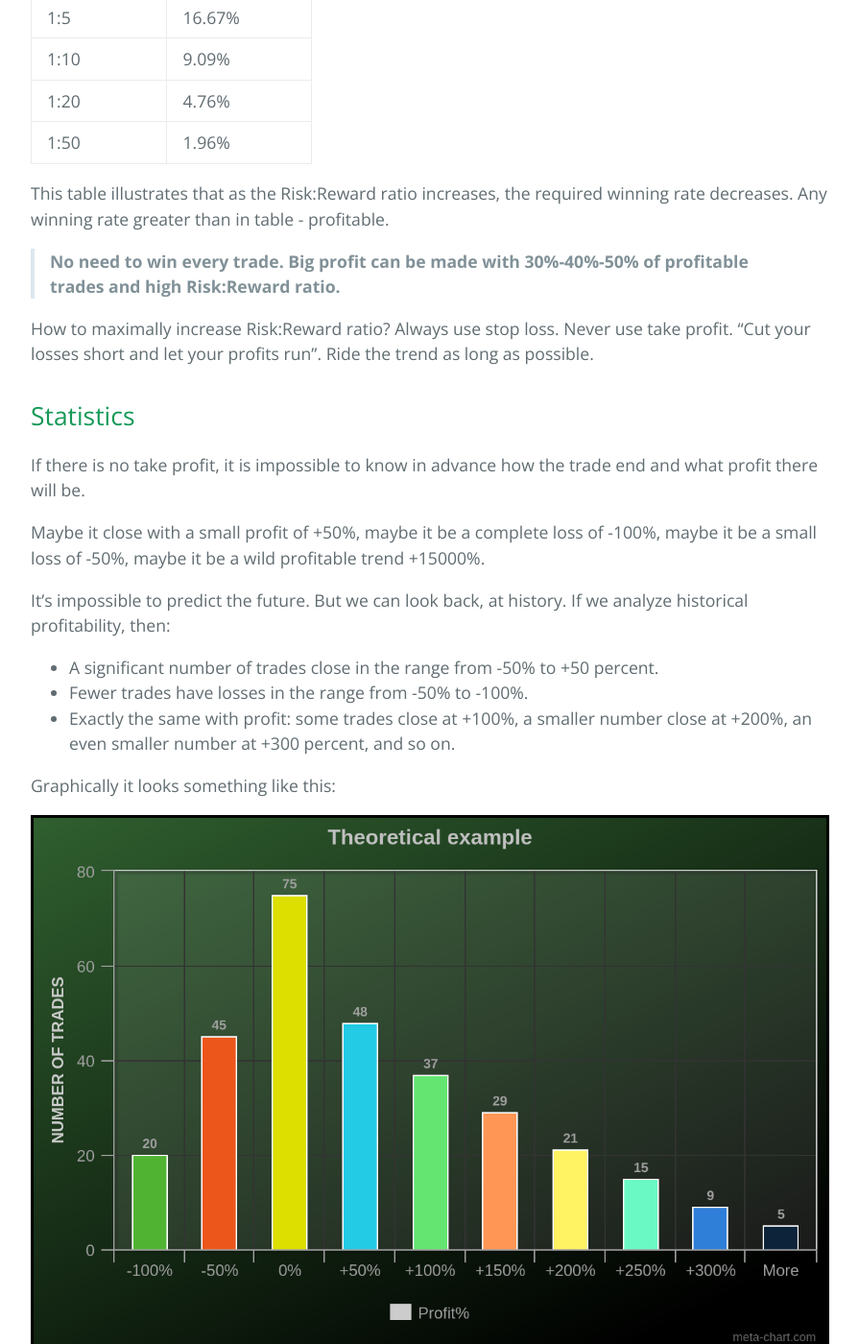
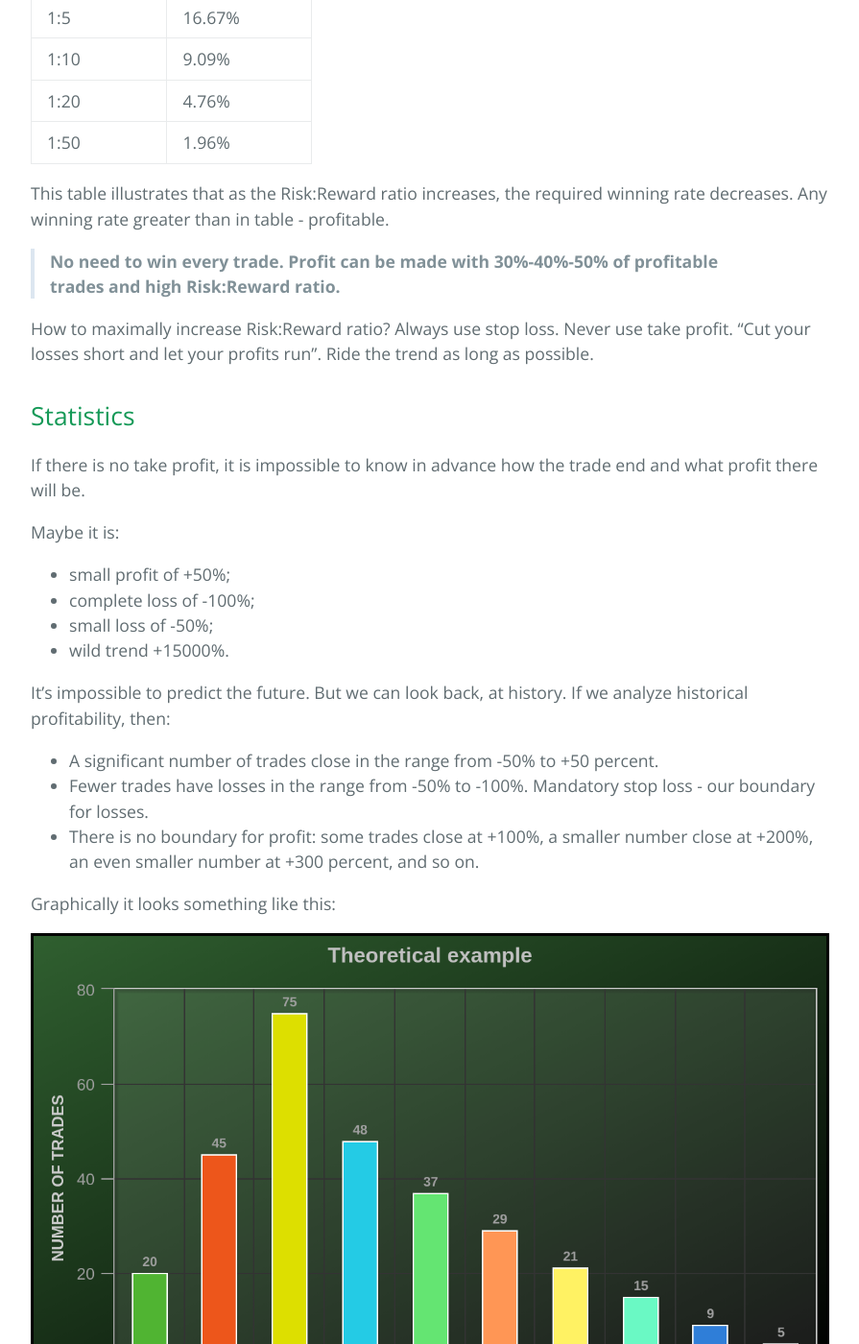
Before and after one commit to sergeyen7/sergeyen7.github.io, a Jekyll site: the page built from index.md, in a window 1280 px wide and 1400 px high, scrolled down 8344 px. Shown: the whole window at 96% size, without its empty margins (192-1087 px from the left). Built offline with Jekyll 4.4.1, drawn with Linux system fonts in a browser that asks for light colours; nearby versions of some CDN libraries.

Commit message:
Update index.md

```diff
--- a/index.md
+++ b/index.md
@@ -261,7 +261,7 @@ Here's a table showing the required winning rate for different Risk:Reward ratio
 
 This table illustrates that as the Risk:Reward ratio increases, the required winning rate decreases. Any winning rate greater than in table - profitable.
 
-> **No need to win every trade. Big profit can be made with 30%-40%-50% of profitable trades and high Risk:Reward ratio.**
+> **No need to win every trade. Profit can be made with 30%-40%-50% of profitable trades and high Risk:Reward ratio.**
 
 How to maximally increase Risk:Reward ratio? Always use stop loss. Never use take profit. “Cut your losses short and let your profits run”. Ride the trend as long as possible.
 
@@ -269,12 +269,16 @@ How to maximally increase Risk:Reward ratio? Always use stop loss. Never use tak
 
 If there is no take profit, it is impossible to know in advance how the trade end and what profit there will be.
 
-Maybe it close with a small profit of +50%, maybe it be a complete loss of -100%, maybe it be a small loss of -50%, maybe it be a wild profitable trend +15000%.
+Maybe it is:
+- small profit of +50%;
+- complete loss of -100%;
+- small loss of -50%;
+- wild trend +15000%.
 
 It's impossible to predict the future. But we can look back, at history. If we analyze historical profitability, then:
 - A significant number of trades close in the range from -50% to +50 percent.
-- Fewer trades have losses in the range from -50% to -100%.
-- Exactly the same with profit: some trades close at +100%, a smaller number close at +200%, an even smaller number at +300 percent, and so on.
+- Fewer trades have losses in the range from -50% to -100%. Mandatory stop loss - our boundary for losses.
+- There is no boundary for profit: some trades close at +100%, a smaller number close at +200%, an even smaller number at +300 percent, and so on.
 
 Graphically it looks something like this:
 
```
